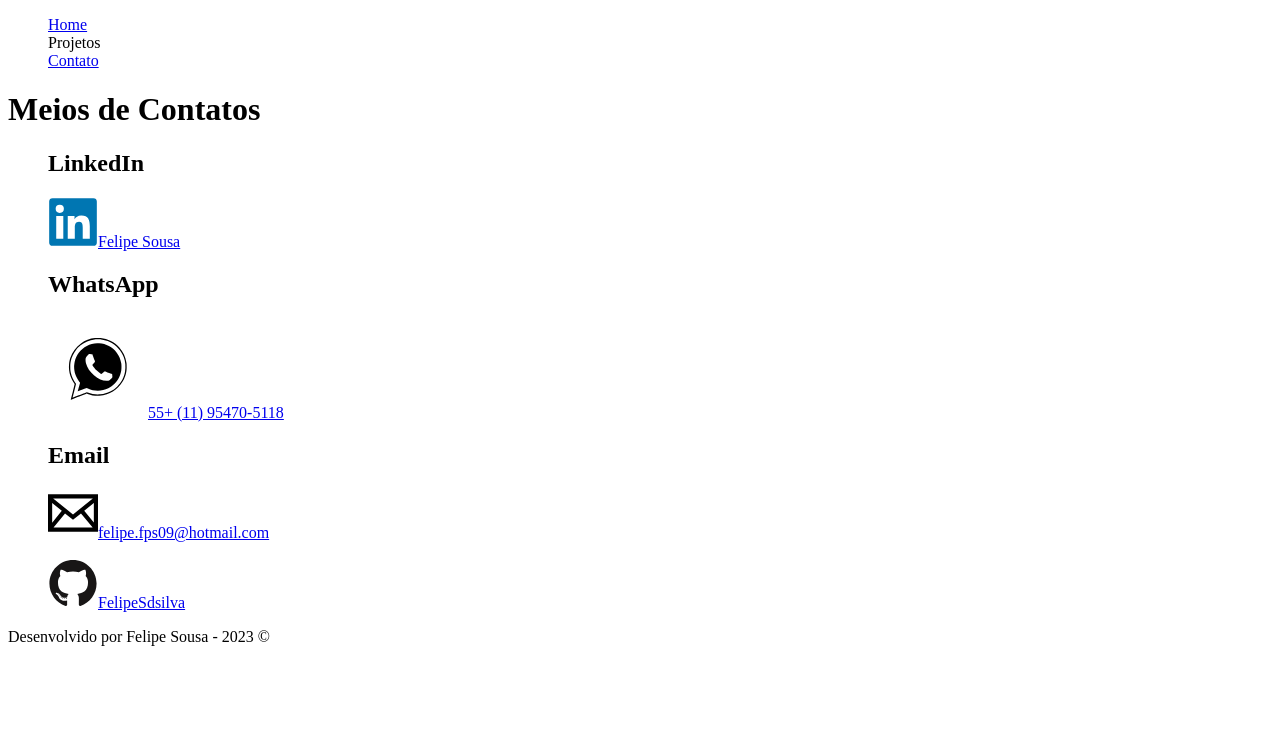
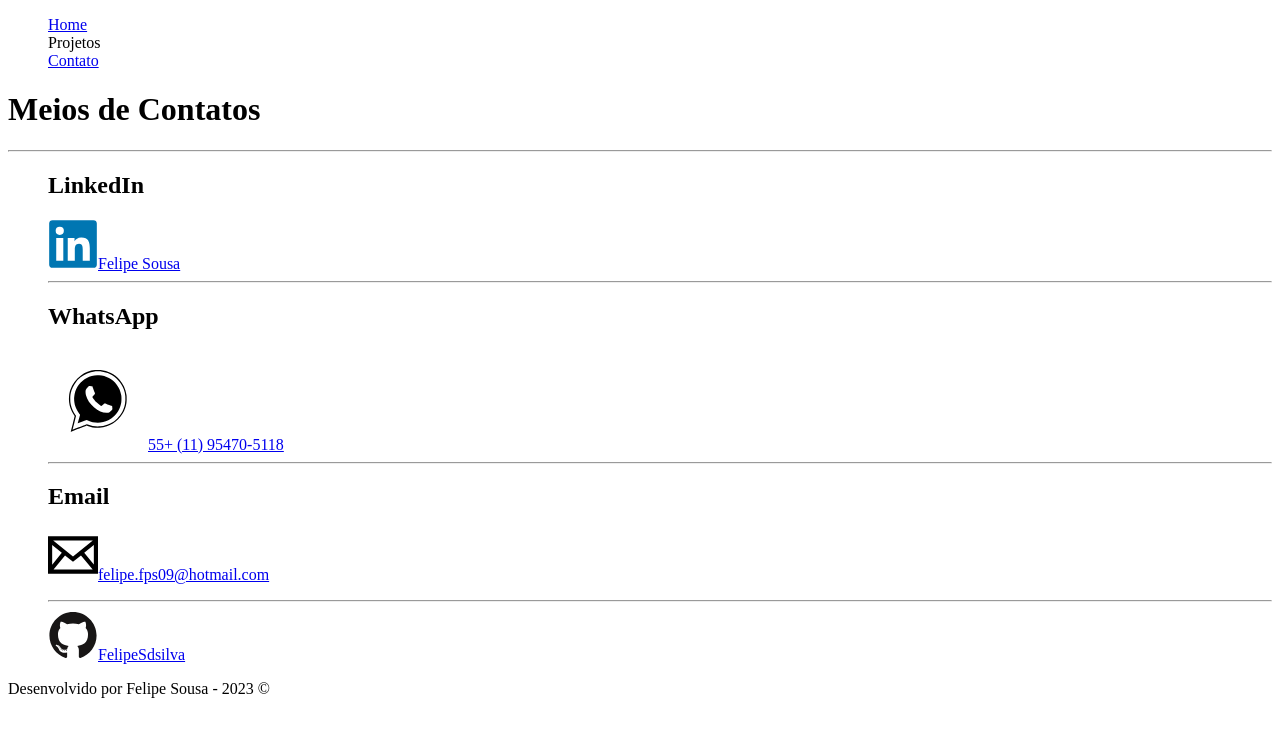
Before and after one commit to FelipeSdsilva/portifolio, a plain HTML site: page contato.html in a window 1280 px wide. Drawn offline with Linux system fonts and the light colour scheme.

Commit message:
Arrumando e-mail e incluindo tag hr

```diff
--- a/contato.html
+++ b/contato.html
@@ -18,6 +18,7 @@
     </nav>
     <main>
         <h1>Meios de Contatos</h1>
+        <hr>
         <section>
 
             <div>
@@ -31,7 +32,9 @@
                         </div>
                     </li>
                     <li>
+                        <hr>
                         <h2>WhatsApp</h2>
+
                         <div>
                             <img height="100px" src="assets/img/whatsApp/Logo-Whatsapp-Png-1.svg"
                                 alt="Logo redondo ponteagudo com uma figura de um telefone no meio"><a
@@ -39,11 +42,12 @@
                         </div>
                     </li>
                     <li>
+                        <hr>
                         <h2>Email</h2>
                         <div>
                             <img height="50px" src="assets/img/Email/iconmonstr-email-2.svg"
                                 alt="Logo quadrado parecendo uma carta"><a
-                                href="felipe.fps09@hotmail.com" target="_blank">felipe.fps09@hotmail.com</a>
+                                href="mailto:felipe.fps09@hotmail.com" target="_blank">felipe.fps09@hotmail.com</a>
                         </div>
                     </li>
                 </ul>
@@ -54,6 +58,7 @@
         <div>
             <ul style="list-style-type: none;">
                 <li>
+                    <hr>
                     <div>
                         <img height="50px" src="assets/img/github/github-original.svg"
                             alt="Logo da página - Imagen redonda com um boneco branco  "><a
```
Also changed, not shown: index.html (+2 -0 lines).
